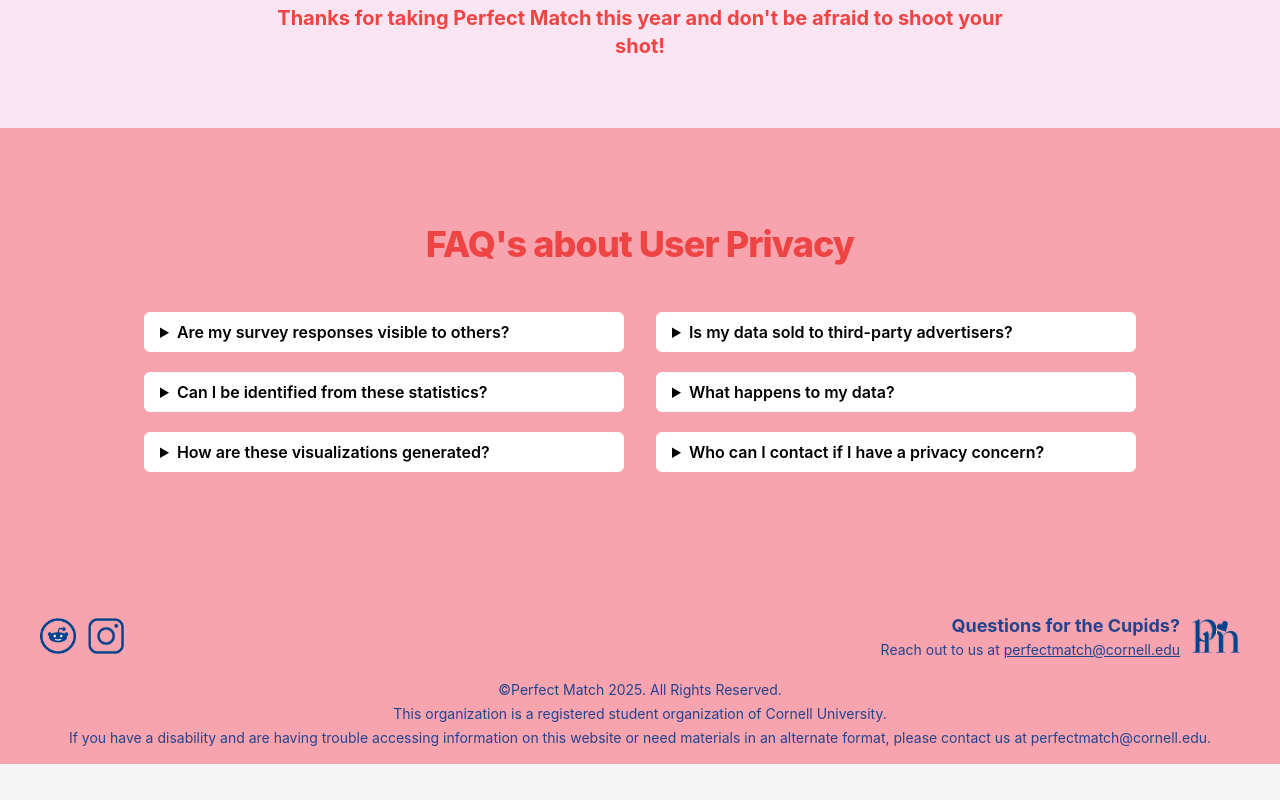
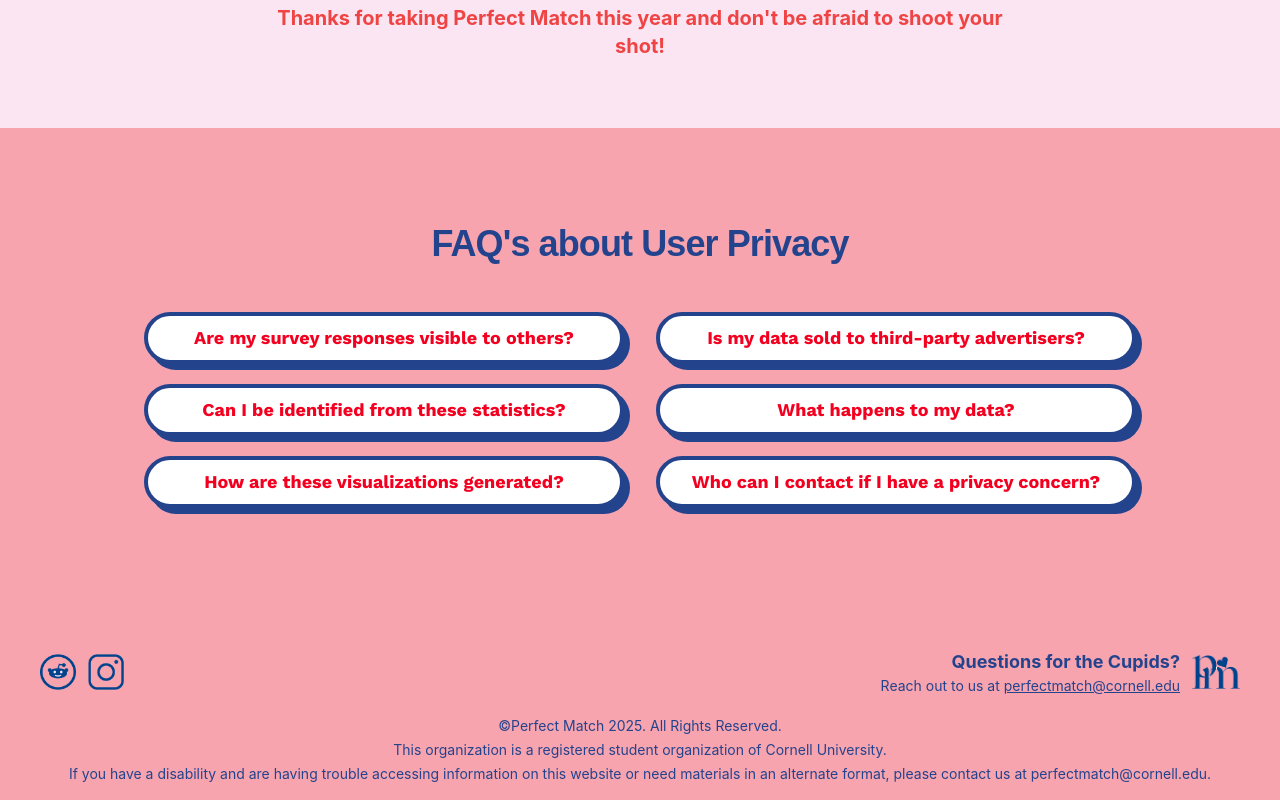
Before and after one commit to wyatt/perfect-match-web, a Next.js app: page /statistics in a window 1280 px wide. Shown: the part 9226-10026 px from the top of the page. Before the commit the page ends 9990 px from the top, so only its background shows below. Built offline with nearby package versions, Linux system fonts and the light colour scheme; no server answers; a web font is replaced by a local one.

Commit message:
change faq buttons

```diff
--- a/components/analytics/2023Analytics.tsx
+++ b/components/analytics/2023Analytics.tsx
@@ -402,14 +402,17 @@
                 <section id="privacy" className="text-black bg-pmpink2-500">
                     <div className="container px-5 sm:px-0 py-16 sm:py-24 mx-auto">
                         <div className="text-center mb-15">
-                            <h2 className="mb-12 text-2xl tracking-tight font-extrabold text-red-500 sm:text-4xl">
+                            <h2 className="font-dela-gothic mb-12 text-2xl font-extrabold   tracking-tight font-bold text-pmblue-500 sm:text-4xl">
                                 FAQ&apos;s about User Privacy
                             </h2>
                         </div>
-                        <div className="flex flex-wrap lg:w-4/5 sm:mx-auto sm:mb-2 -mx-2">
+                        <div className="font-work-sans font-semibold text-pmblue-500 flex flex-wrap lg:w-4/5 sm:mx-auto sm:mb-2 -mx-2">
                             <div className="w-full lg:w-1/2 px-4">
-                                <details className="mb-5">
-                                    <summary className="font-semibold  bg-white rounded-md py-2 px-4 cursor-pointer">
+                                <details className="mb-5 [&_summary]:list-none [&_summary::-webkit-details-marker]:hidden">
+                                    <summary className="px-6 py-2 rounded-full bg-white  text-pmred-500  border-4 border-pmblue-500
+                                    font-bold shadow-[6px_6px_0px_0px_rgba(36,67,141,1)] transition-all hover:translate-x-[4px]
+                                    hover:translate-y-[4px] hover:shadow-[2px_2px_0px_0px_rgba(36,67,141,1)] active:translate-x-[6px]
+                                    active:translate-y-[6px] active:shadow-none cursor-pointer text-lg text-center">
                                         Are my survey responses visible to others?
                                     </summary>
 
@@ -419,8 +422,11 @@
                                         that is only with your matches.
                                     </p>
                                 </details>
-                                <details className="mb-5">
-                                    <summary className="font-semibold bg-white rounded-md py-2 px-4 cursor-pointer">
+                                <details className="mb-5 [&_summary]:list-none [&_summary::-webkit-details-marker]:hidden">
+                                    <summary className="px-6 py-2 rounded-full bg-white  text-pmred-500  border-4 border-pmblue-500
+                                    font-bold shadow-[6px_6px_0px_0px_rgba(36,67,141,1)] transition-all hover:translate-x-[4px]
+                                    hover:translate-y-[4px] hover:shadow-[2px_2px_0px_0px_rgba(36,67,141,1)] active:translate-x-[6px]
+                                    active:translate-y-[6px] active:shadow-none cursor-pointer text-lg text-center">
                                         Can I be identified from these statistics?
                                     </summary>
 
@@ -433,8 +439,11 @@
                                         the data we have collected, and the resulting datasets are randomly shuffled.
                                     </p>
                                 </details>
-                                <details className="mb-5">
-                                    <summary className="font-semibold  bg-white rounded-md py-2 px-4 cursor-pointer">
+                                <details className="mb-5 [&_summary]:list-none [&_summary::-webkit-details-marker]:hidden">
+                                    <summary className="px-6 py-2 rounded-full bg-white  text-pmred-500  border-4 border-pmblue-500
+                                    font-bold shadow-[6px_6px_0px_0px_rgba(36,67,141,1)] transition-all hover:translate-x-[4px]
+                                    hover:translate-y-[4px] hover:shadow-[2px_2px_0px_0px_rgba(36,67,141,1)] active:translate-x-[6px]
+                                    active:translate-y-[6px] active:shadow-none cursor-pointer text-lg text-center">
                                         How are these visualizations generated?
                                     </summary>
 
@@ -444,8 +453,11 @@
                                 </details>
                             </div>
                             <div className="w-full lg:w-1/2 px-4">
-                                <details className="mb-5">
-                                    <summary className="font-semibold  bg-white rounded-md py-2 px-4 cursor-pointer">
+                                <details className="mb-5 [&_summary]:list-none [&_summary::-webkit-details-marker]:hidden">
+                                    <summary className="px-6 py-2 rounded-full bg-white  text-pmred-500  border-4 border-pmblue-500
+                                    font-bold shadow-[6px_6px_0px_0px_rgba(36,67,141,1)] transition-all hover:translate-x-[4px]
+                                    hover:translate-y-[4px] hover:shadow-[2px_2px_0px_0px_rgba(36,67,141,1)] active:translate-x-[6px]
+                                    active:translate-y-[6px] active:shadow-none cursor-pointer text-lg text-center">
                                         Is my data sold to third-party advertisers?
                                     </summary>
 
@@ -454,8 +466,11 @@
                                         any third party.
                                     </p>
                                 </details>
-                                <details className="mb-5">
-                                    <summary className="font-semibold  bg-white rounded-md py-2 px-4 cursor-pointer">
+                                <details className="mb-5 [&_summary]:list-none [&_summary::-webkit-details-marker]:hidden">
+                                    <summary className="px-6 py-2 rounded-full bg-white  text-pmred-500  border-4 border-pmblue-500
+                                    font-bold shadow-[6px_6px_0px_0px_rgba(36,67,141,1)] transition-all hover:translate-x-[4px]
+                                    hover:translate-y-[4px] hover:shadow-[2px_2px_0px_0px_rgba(36,67,141,1)] active:translate-x-[6px]
+                                    active:translate-y-[6px] active:shadow-none cursor-pointer text-lg text-center">
                                         What happens to my data?
                                     </summary>
 
@@ -472,11 +487,14 @@
                                     </p>
                                     <p style={{ paddingTop: '10px', paddingLeft: '15px' }}>
                                         For media requests, please reach out at{' '}
-                                        <Link href="mailto:perfectmatch@cornell.edu">perfectmatch@cornell.edu</Link>.
+                                        <Link href="mailto:cornell.perfectmatch@gmail.com">cornell.perfectmatch@gmail.com</Link>.
                                     </p>
                                 </details>
-                                <details className="mb-5">
-                                    <summary className="font-semibold  bg-white rounded-md py-2 px-4 cursor-pointer">
+                                <details className="mb-5 [&_summary]:list-none [&_summary::-webkit-details-marker]:hidden">
+                                    <summary className="px-6 py-2 rounded-full bg-white  text-pmred-500  border-4 border-pmblue-500
+                                    font-bold shadow-[6px_6px_0px_0px_rgba(36,67,141,1)] transition-all hover:translate-x-[4px]
+                                    hover:translate-y-[4px] hover:shadow-[2px_2px_0px_0px_rgba(36,67,141,1)] active:translate-x-[6px]
+                                    active:translate-y-[6px] active:shadow-none cursor-pointer text-lg text-center">
                                         Who can I contact if I have a privacy concern?
                                     </summary>
 
@@ -485,7 +503,7 @@
                                         you may have regarding data privacy. In fact, feedback from the Cornell
                                         community already has and will continue to be used in to improve our algorithm
                                         and measures to protect privacy. We can be reached at{' '}
-                                        <Link href="mailto:perfectmatch@cornell.edu">perfectmatch@cornell.edu</Link>.
+                                        <Link href="mailto:cornell.perfectmatch@gmail.com">cornell.perfectmatch@gmail.com</Link>.
                                     </p>
                                 </details>
                             </div>
```
Also changed, not shown: components/analytics/2022Analytics.tsx (+34 -16 lines).
